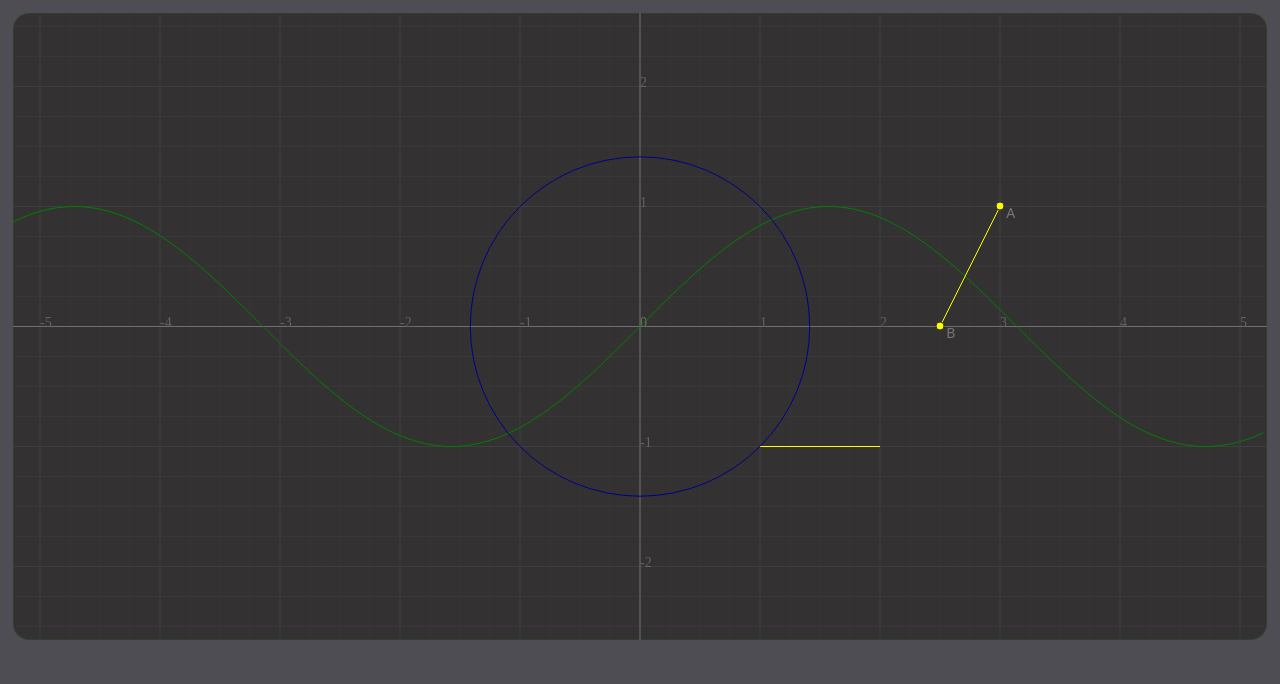
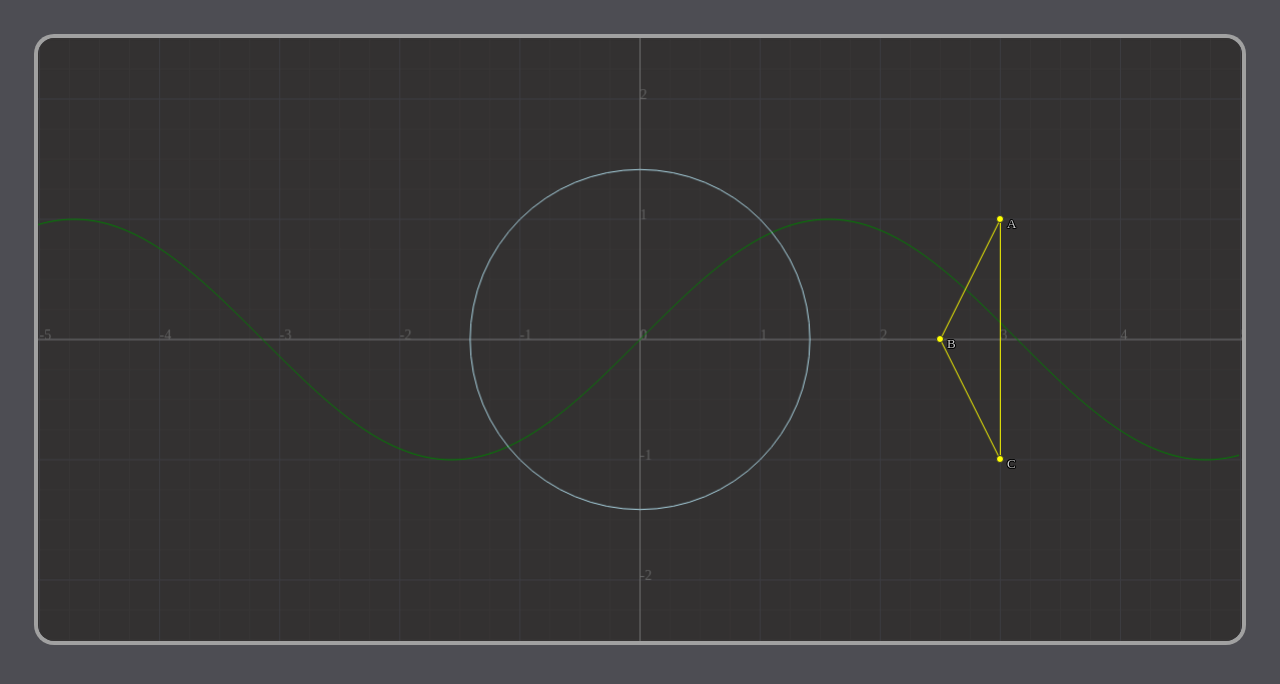
Before and after one commit to nitasn/geo-jitsu, a React (Vite) app: page / in a window 1280 px wide. Shown: the top 684 px of the page. Built offline with nearby package versions, Linux system fonts and the light colour scheme.

Commit message:
moveable points + objects readme

```diff
--- a/src/App.jsx
+++ b/src/App.jsx
@@ -1,24 +1,25 @@
 import React from 'react';
 import Canvas from './canvas/Canvas';
-import { Circle, LineSegment, MathFunction } from './canvas/objects/drawables';
+import { Circle, LineSegment, MathFunction } from './canvas/objects/ctx-drawables';
 import Point from './canvas/objects/Point';
 
 export default () => {
   return (
     <>
       <Canvas>
-        <LineSegment from={[1, -1]} to={[2, -1]} style={{ strokeStyle: 'yellow' }} />
+        {/* <LineSegment from={[1, -1]} to={[2, -1]} style={{ strokeStyle: 'yellow' }} /> */}
 
         <MathFunction func={Math.sin} style={{ strokeStyle: 'green' }} />
 
-        <Circle center={[0, 0]} radius={Math.SQRT2} style={{ strokeStyle: 'darkblue' }} />
+        <Circle center={[0, 0]} radius={Math.SQRT2} style={{ strokeStyle: 'lightblue' }} />
 
         <Point location={[3, 1]} label="A" />
+        <Point location={[2.5, 0]} label="B" />
+        <Point location={[3, -1]} label="C" />
 
-        <Point location={[2.5, 0]} label="B" />
-
-        {/* todo there's need to be global state of where the points are */}
         <LineSegment from="A" to="B" style={{ strokeStyle: 'yellow' }} />
+        <LineSegment from="B" to="C" style={{ strokeStyle: 'yellow' }} />
+        <LineSegment from="C" to="A" style={{ strokeStyle: 'yellow' }} />
       </Canvas>
     </>
   );
--- a/src/canvas/Canvas.jsx
+++ b/src/canvas/Canvas.jsx
@@ -89,7 +89,7 @@ function clearCanvas(ctx) {
 
 function drawChildren(ctx, children, objects) {
   React.Children.forEach(children, ({ type: drawingFn, props }) => {
-    if (drawingFn.rendersItself) return;
+    if (drawingFn.isReactElement) return;
     const revertStyles = props.style && revertablyAssign(ctx, props.style);
     drawingFn(props, ctx, objects);
     revertStyles?.();
@@ -101,7 +101,7 @@ function useAllDrawings(ctx, children) {
   const objects = useSelector((state) => state.objects);
 
   const childrenToDraw = React.useMemo(
-    () => children.filter(({ type }) => !type.rendersItself),
+    () => children.filter(({ type }) => !type.isReactElement),
     [children]
   );
 
@@ -133,14 +133,15 @@ export default ({ children }) => {
   useAllDrawings(ctx, children);
 
   return (
-    <div style={{ position: 'relative', overflow: 'hidden' }}>
+    <div style={{ position: 'relative', overflow: 'hidden' }} className="canvas-wrapper">
       <canvas ref={canvasRef} id="canvas" />
-      {/*
-        I wish those could be children of the canvas, but when they are, they're not shown.
-        Canvas' child elements are meant as a fall back for when the
-        browser doesn't support the <canvas> tag
-      */}
-      {ctx && children.filter((child) => child.type.rendersItself)}
+      {/* comment (1) */}
+      {ctx && children.filter((child) => child.type.isReactElement)}
     </div>
   );
 };
+
+/*
+  (1) I wish those could be children of the canvas, but when they are - they're not shown.
+  Child elements of canvas are meant as a fallback for when the browser doesn't support the <canvas> tag.
+*/
--- a/src/canvas/objects/Point.jsx
+++ b/src/canvas/objects/Point.jsx
@@ -22,7 +22,12 @@ export default function Point({ location, label }) {
     onMouseUp: (pos) => (whereInTheWorld.current = fromCanvasCoords(pos)),
   });
 
-  const diameter = 7;
+  const diameter = 8;
+
+  const shadowColor = 'black';
+  const textColor = '#ccc';
+  const textShadow = `${shadowColor} 1px 0px 0px, ${shadowColor} 0.540302px 0.841471px 0px, ${shadowColor} -0.416147px 0.909297px 0px, ${shadowColor} -0.989992px 0.14112px 0px, ${shadowColor} -0.653644px -0.756802px 0px, ${shadowColor} 0.283662px -0.958924px 0px, ${shadowColor} 0.96017px -0.279415px 0px`;
+
   return (
     <div
       ref={ref}
@@ -40,14 +45,24 @@ export default function Point({ location, label }) {
         userSelect: 'none',
       }}
     >
-      <p style={{ position: 'absolute', left: 10, fontSize: 14, color: '#777' }}>
+      <p
+        style={{
+          position: 'absolute',
+          left: 10,
+          fontSize: 13,
+          // textShadow:
+          //   'rgb(0, 0, 0) 2px 0px 0px, rgb(0, 0, 0) 1.75517px 0.958851px 0px, rgb(0, 0, 0) 1.0806px 1.68294px 0px, rgb(0, 0, 0) 0.141474px 1.99499px 0px, rgb(0, 0, 0) -0.832294px 1.81859px 0px, rgb(0, 0, 0) -1.60229px 1.19694px 0px, rgb(0, 0, 0) -1.97998px 0.28224px 0px, rgb(0, 0, 0) -1.87291px -0.701566px 0px, rgb(0, 0, 0) -1.30729px -1.5136px 0px, rgb(0, 0, 0) -0.421592px -1.95506px 0px, rgb(0, 0, 0) 0.567324px -1.91785px 0px, rgb(0, 0, 0) 1.41734px -1.41108px 0px, rgb(0, 0, 0) 1.92034px -0.558831px 0px',
+          textShadow,
+          color: textColor,
+        }}
+      >
         {label}
       </p>
     </div>
   );
 }
 
-Point.rendersItself = true;
+Point.isReactElement = true;
 
 function useDragAroundOnCanvas(ref, { onMouseMove, onMouseUp }) {
   React.useEffect(() => {
--- a/src/canvas/objects/drawables.jsx
+++ b/src/canvas/objects/ctx-drawables.jsx
@@ -1,5 +1,3 @@
-import React from 'react';
-import { useSelector } from 'react-redux';
 import store from '../../redux/store';
 import {
   fromCanvasCoords,
@@ -26,6 +24,7 @@ export function LineSegment({ from, to }, ctx, objects) {
     to = objects[to];
   }
 
+  // todo tofix bug - on first render it always prints the waning
   if (!from || !to) return console.warn('LineSegment draw failed: no from or to');
 
   ctx.beginPath();
--- a/src/css/global.css
+++ b/src/css/global.css
@@ -3,15 +3,24 @@ canvas {
   width: 100%;
   height: 100%;
   border-radius: 1em;
-  /* border: thin solid rgb(0, 15, 0); */
-  box-sizing: content-box;
 
-  /* box-shadow: inset 0 0 8px -3px rgba(0, 0, 0, 0.15); */
-  /* box-shadow: 5px 5px 15px -3px rgba(0,0,0,0.36), inset 0 0 2px rgba(255,0,0,0.36); */
-  box-shadow: inset 0 0 2px rgba(0, 255, 42, 0.26);
+  /* these are important for calculating position of draggble points */
+  padding: 0;
+  margin: 0;
+  border: none;
+
+  /* otherwise there's a small non-removable margin-bottom under the cavnas */
+  display: block;
+}
+
+.canvas-wrapper {
+  /* margin: 30px; */
+  border-radius: 1em;
+
+  box-shadow: 0px 0px 0px 4px hsl(0 0% 63%);
 }
 
 body {
-  padding: 1%;
+  padding: 3%;
   background-color: rgb(77, 77, 83);
 }
--- a/src/css/reset.css
+++ b/src/css/reset.css
@@ -4,60 +4,10 @@
   margin: 0;
   padding: 0;
   box-sizing: border-box;
-  font-family: system-ui, sans-serif;
+  /* font-family: system-ui, sans-serif; */
 }
 
-/*
-    Remove all the styles of the "User-Agent-Stylesheet", except for the 'display' property
-    - The "symbol *" part is to solve Firefox SVG sprite bug
- */
-*:where(:not(html, iframe, canvas, img, svg, video):not(svg *, symbol *)) {
-  all: unset;
-  display: revert;
-}
-
-/* Remove list styles (bullets/numbers) */
-ol,
-ul,
-menu {
-  list-style: none;
-}
-
-/* For images to not be able to exceed their container */
 img {
+  /* For images to not be able to exceed their container */
   max-width: 100%;
 }
-
-/* removes spacing between cells in tables */
-table {
-  border-collapse: collapse;
-}
-
-/* Safari - solving issue when using user-select:none on the <body> text input doesn't work */
-input,
-textarea {
-  -webkit-user-select: auto;
-  user-select: auto;
-}
-
-/* revert the 'white-space' property for textarea elements on Safari */
-textarea {
-  white-space: revert;
-}
-
-/* minimum style to allow to style meter element */
-meter {
-  -webkit-appearance: revert;
-  appearance: revert;
-}
-
-/* reset default text opacity of input placeholder */
-::placeholder {
-  color: unset;
-}
-
-/* fix the feature of 'hidden' attribute.
- display:revert; revert to element instead of attribute */
-:where([hidden]) {
-  display: none;
-}
```
Also changed, not shown: src/canvas/objects/README.md (added).
